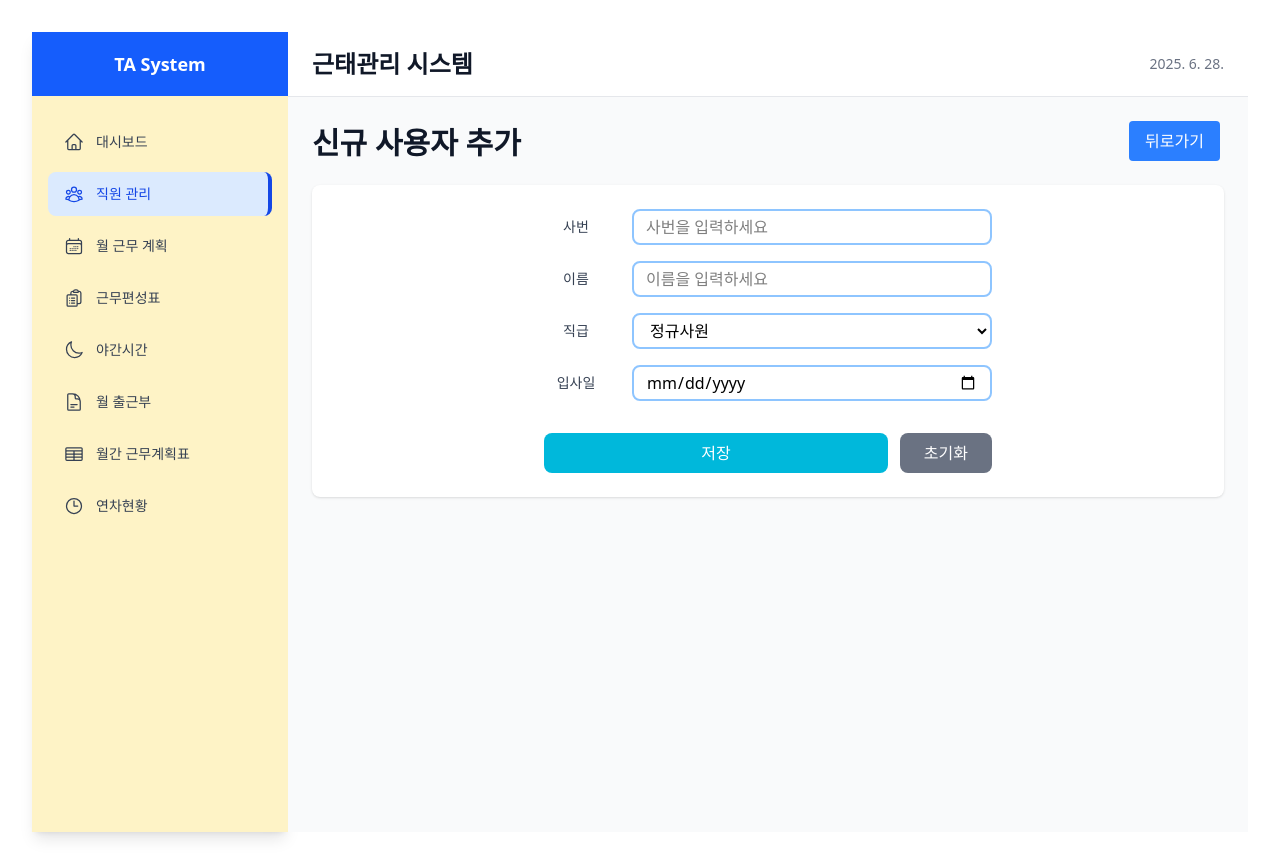
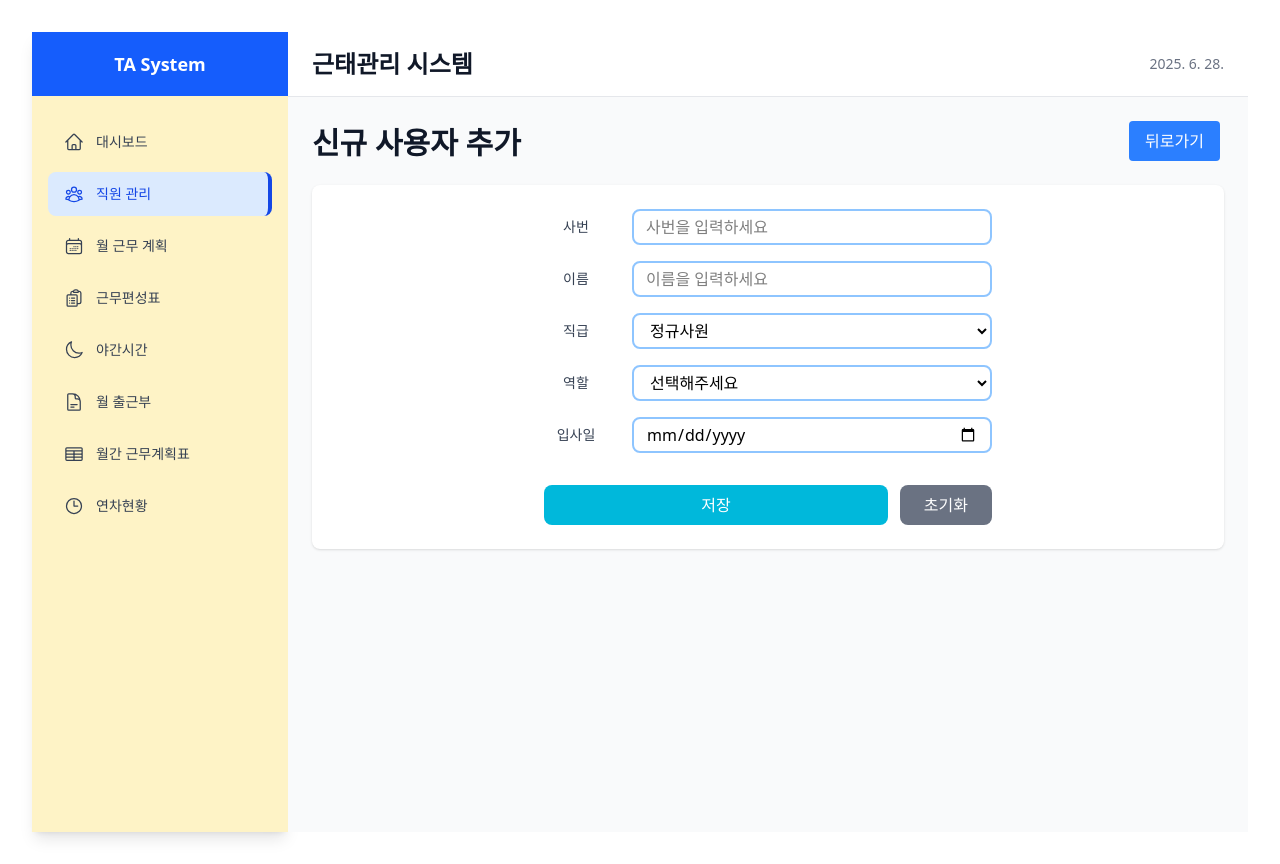
Before and after one commit to raw20/ta-system, a React (Vite) app: page /employees/add in a window 1280 px wide. Built offline with nearby package versions, Linux system fonts and the light colour scheme.

Commit message:
feat: 주차/카트/관리자 구분가능 하도록 역할 추가

```diff
--- a/src/pages/EmployeeAdd.tsx
+++ b/src/pages/EmployeeAdd.tsx
@@ -1,7 +1,7 @@
 import { useState } from "react";
 import { NavLink, useNavigate } from "react-router-dom";
 import type { Employee } from "../types";
-import { positions, validateForm } from "../utils/employee";
+import { positions, roles, validateForm } from "../utils/employee";
 
 export default function EmployeeAdd() {
   const navigate = useNavigate();
@@ -11,6 +11,7 @@ export default function EmployeeAdd() {
   const [position, setPosition] = useState<
     "PTL" | "SNR" | "TLD" | "REG" | "PRT"
   >("REG");
+  const [role, setRole] = useState<"M" | "C" | "P">("P");
   const [hireDate, setHireDate] = useState("");
   const [error, setError] = useState<string>("");
   const [isLoading, setIsLoading] = useState<boolean>(false);
@@ -25,6 +26,7 @@ export default function EmployeeAdd() {
       empCode,
       name,
       position,
+      role,
       hireDate,
     });
 
@@ -40,6 +42,7 @@ export default function EmployeeAdd() {
         emp_code: empCode.trim(),
         name: name.trim(),
         position: position,
+        role: role,
         hire_date: hireDate,
       };
 
@@ -196,6 +199,30 @@ export default function EmployeeAdd() {
 
               <div className="flex items-center space-x-6">
                 <label
+                  htmlFor="position"
+                  className="w-16 text-sm font-medium text-gray-700"
+                >
+                  역할
+                </label>
+                <select
+                  name="role"
+                  id="role"
+                  value={role}
+                  onChange={(e) => setRole(e.target.value as "M" | "C" | "P")}
+                  className="flex-1 h-9 border-2 border-blue-300 focus:outline-none focus:ring-2 focus:ring-blue-500 focus:border-blue-500 rounded-lg px-3"
+                  disabled={isLoading}
+                >
+                  <option value="">선택해주세요</option>
+                  {roles?.map((r) => (
+                    <option key={r.id} value={r.code}>
+                      {r.name}
+                    </option>
+                  ))}
+                </select>
+              </div>
+
+              <div className="flex items-center space-x-6">
+                <label
                   htmlFor="hire_date"
                   className="w-16 text-sm font-medium text-gray-700"
                 >
--- a/src/pages/EmployeeEdit.tsx
+++ b/src/pages/EmployeeEdit.tsx
@@ -1,7 +1,7 @@
 import { useEffect, useState } from "react";
 import { NavLink, useNavigate, useParams } from "react-router-dom";
 import type { Employee } from "../types";
-import { positions, validateForm } from "../utils/employee";
+import { positions, roles, validateForm } from "../utils/employee";
 
 export default function EmployeeEdit() {
   const navigate = useNavigate();
@@ -14,6 +14,7 @@ export default function EmployeeEdit() {
   const [position, setPosition] = useState<
     "PTL" | "SNR" | "TLD" | "REG" | "PRT"
   >("REG");
+  const [role, setRole] = useState<"M" | "C" | "P">("P");
   const [hireDate, setHireDate] = useState("");
   const [isDataLoading, setIsDataLoading] = useState<boolean>(false);
   const [isSubmitting, setIsSubmitting] = useState<boolean>(false);
@@ -35,6 +36,7 @@ export default function EmployeeEdit() {
         setEmpCode(employeeData.emp_code || "");
         setName(employeeData.name || "");
         setPosition(employeeData.position || "REG");
+        setRole(employeeData.role || "P");
         setHireDate(employeeData.hire_date || "");
       } else {
         setError(result.error || "직원 정보 조회에 실패했습니다.");
@@ -57,6 +59,7 @@ export default function EmployeeEdit() {
       empCode,
       name,
       position,
+      role,
       hireDate,
     });
 
@@ -72,6 +75,7 @@ export default function EmployeeEdit() {
         emp_code: empCode.trim(),
         name: name.trim(),
         position: position,
+        role: role,
         hire_date: hireDate,
         status: employee?.status || "active", // 기존 status 유지
       };
@@ -305,6 +309,29 @@ export default function EmployeeEdit() {
 
               <div className="flex items-center space-x-6">
                 <label
+                  htmlFor="position"
+                  className="w-16 text-sm font-medium text-gray-700"
+                >
+                  역할
+                </label>
+                <select
+                  name="role"
+                  id="role"
+                  value={role}
+                  onChange={(e) => setRole(e.target.value as "M" | "C" | "P")}
+                  className="flex-1 h-9 border-2 border-blue-300 focus:outline-none focus:ring-2 focus:ring-blue-500 focus:border-blue-500 rounded-lg px-3"
+                >
+                  <option value="">선택해주세요</option>
+                  {roles?.map((r) => (
+                    <option key={r.id} value={r.code}>
+                      {r.name}
+                    </option>
+                  ))}
+                </select>
+              </div>
+
+              <div className="flex items-center space-x-6">
+                <label
                   htmlFor="hire_date"
                   className="w-16 text-sm font-medium text-gray-700"
                 >
--- a/src/pages/EmployeeManagement.tsx
+++ b/src/pages/EmployeeManagement.tsx
@@ -1,9 +1,15 @@
 import { useState, useEffect, useMemo } from "react";
 import { type Employee } from "../types/database";
 import { NavLink, useNavigate } from "react-router-dom";
-import { positions } from "../utils/employee";
+import { positions, roles } from "../utils/employee";
 
-type SortField = "emp_code" | "name" | "position" | "hire_date" | "status";
+type SortField =
+  | "emp_code"
+  | "name"
+  | "position"
+  | "role"
+  | "hire_date"
+  | "status";
 type SortOrder = "asc" | "desc";
 
 const EmployeeManagement = () => {
@@ -43,6 +49,10 @@ const EmployeeManagement = () => {
     return position?.name || "알수없음";
   };
 
+  const getRoleName = (code: string): string => {
+    const role = roles.find((r) => r.code === code);
+    return role?.name || "알수없음";
+  };
   // 정렬된 직원 목록
   const sortedEmployees = useMemo(() => {
     const sorted = [...employees].sort((a, b) => {
@@ -266,6 +276,8 @@ const EmployeeManagement = () => {
     loadEmployees();
   }, []);
 
+  console.log(employees);
+
   return (
     <div className="space-y-6">
       <div className="flex justify-between items-center">
@@ -397,6 +409,15 @@ const EmployeeManagement = () => {
                         </th>
                         <th
                           className="py-3 px-4 text-left font-medium text-gray-700  hover:bg-gray-100 transition-colors"
+                          onClick={() => handleSort("role")}
+                        >
+                          <div className="flex justify-between  space-x-1">
+                            <span>역할</span>
+                            {renderSortIcon("role")}
+                          </div>
+                        </th>
+                        <th
+                          className="py-3 px-4 text-left font-medium text-gray-700  hover:bg-gray-100 transition-colors"
                           onClick={() => handleSort("hire_date")}
                         >
                           <div className="flex justify-between space-x-1">
@@ -430,6 +451,9 @@ const EmployeeManagement = () => {
                           </td>
                           <td className="py-3 px-4">
                             {getPositionName(employee.position)}
+                          </td>
+                          <td className="py-3 px-4">
+                            {getRoleName(employee.role)}
                           </td>
                           <td className="py-3 px-4">{employee.hire_date}</td>
                           <td className="py-3 px-4">
```
